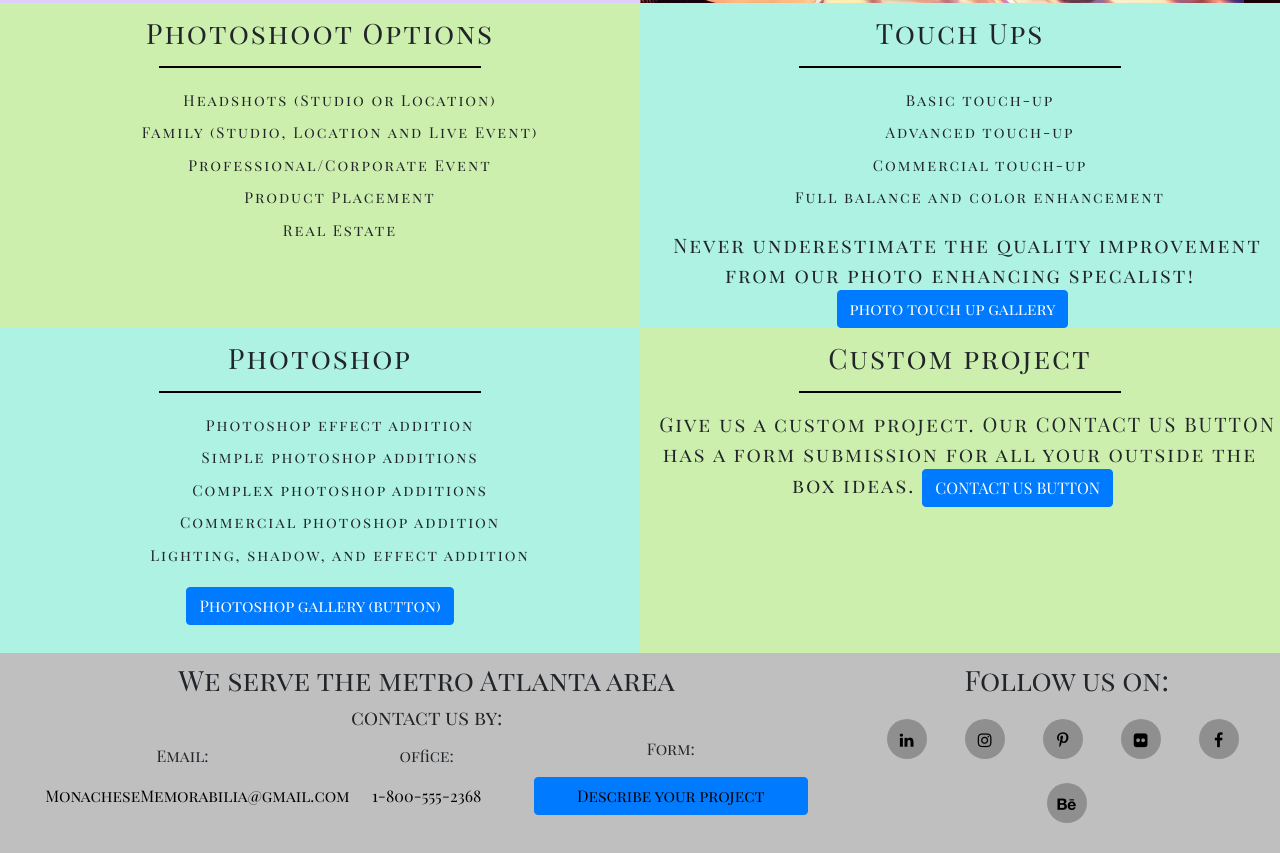
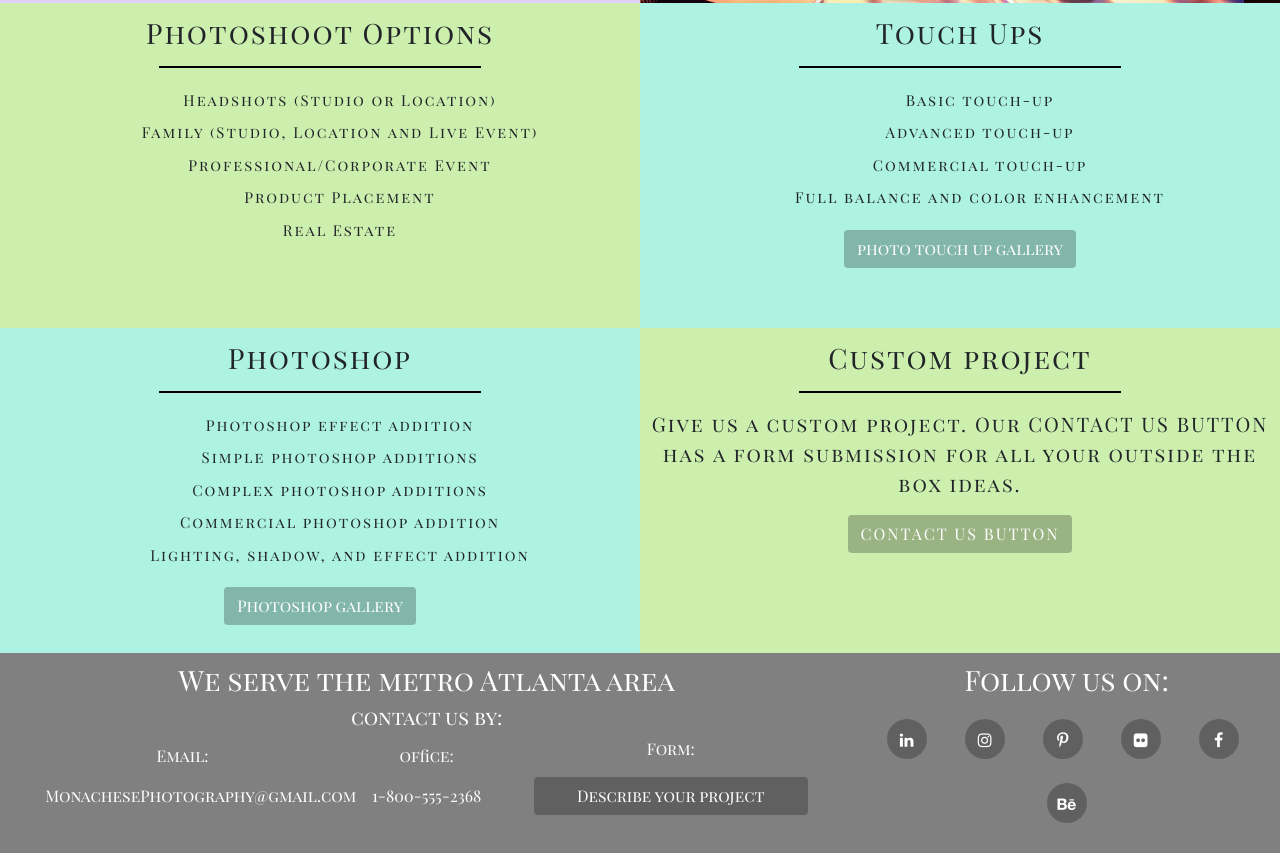
Before and after one commit to Richardaeld/MonaMemorabilia, a plain HTML site: page index.html in a window 1280 px wide. Shown: the part 585-1438 px from the top of the page. Drawn offline with nearby package versions, Linux system fonts and the light colour scheme.

Commit message:
Updated index buttons and footer buttons

```diff
--- a/assets/css/css.css
+++ b/assets/css/css.css
@@ -89,10 +89,12 @@ hr {
 
 
 .footer-color {
+    background-color: #808080;
+    color: #fff;
 
    /* background-color: rgba(126, 81, 231, 0.274); */  /* grey lavander  */
    /* background-color:rgb(250, 222, 225); */
-    background-color: rgba(0,0,0,.25);
+
 }
 
 /*    -------------------------  header               ------------------*/
@@ -127,7 +129,6 @@ hr {
 
 @media (min-width: 1200px) {
     .logo {padding-top: 30px;
-
     }
 
 
@@ -228,17 +229,22 @@ hr {
 
 .footer-contact-text div {
     display: inline-block;
+}
 
+.footer-contact-text {
+    color: #fff;
 }
 
 .footer-contact-text div a {
     display: block;
     text-decoration: none;
-    color: #000;
+    color: #fff;
+
 }
 
 .footer-contact-text div a:hover {
-    color: #fff;
+    font-size: 17px;
+    color: #32ed38;
 }
 
 .footer-social {
@@ -266,17 +272,35 @@ hr {
 }
 
 .footer-social ul li a {   /* change to shutter effect*/
-    color: #000;
+    color: #fff;
     transition-delay: .5s;
 }
 
 .footer-social ul li i:hover {
-    transition-duration: 3s;
+    background-color: #000;
+    transition-duration: 2s;
     transform: rotate(360deg);
-    color: #fff;
+    color: #32ed38;
 }
 
+.custom-button {
+    /*background-color:rgb(236, 149, 50);*/
+    background-color: rgba(0,0,0,.25);
+    color:#fff;
+}
 
+.custom-button:hover {
+
+    background-color: #32ed38;
+    background-color: #000;
+    color: #32ed38;
+    font-size: 17px;
+    font-weight: 600;
+}
+
+.x {
+    width: 100%;
+}
 
 /*
 
--- a/index.html
+++ b/index.html
@@ -169,9 +169,9 @@
 						<li>Commercial touch-up</li>
 						<li>Full balance and color enhancement</li>
 					</ul>
-				<span>	Never underestimate the quality improvement from our photo enhancing specalist!
+			<!--	<p>	Never underestimate the quality improvement from our photo enhancing specalist!</p>-->
 
-                    <button type="button" class="btn btn-primary"> photo touch up gallery</button></span>
+                <span><button type="button" class="btn custom-button"> photo touch up gallery</button></span>
 
 			</div>
 			<div class="col-12 col-md-6 sub-hero-even">
@@ -187,15 +187,15 @@
 					</ul>
 
 
-                <span><button type="button" class="btn btn-primary">Photoshop gallery (button)</button></span>
+                <span><button type="button" class="btn custom-button">Photoshop gallery</button></span>
 
 			</div>
 			<div class="col-12 col-md-6 sub-hero-odd">
                 <h3>Custom project</h3>
                     <hr>
 
-                <span>    Give us a custom project. Our CONTACT US BUTTON has a form submission for all your outside the box ideas.
-<button type="button" class="btn btn-primary">CONTACT US BUTTON</button></span>
+                   <p> Give us a custom project. Our CONTACT US BUTTON has a form submission for all your outside the box ideas. </p>
+                    <span><a href="#" class="btn custom-button" role="button" aria-pressed="true"> CONTACT US BUTTON</a></span>
 
 
 			</div>
@@ -218,9 +218,11 @@
 
                     <div class="col-sm-12 col-lg-5 col-xl-4">
 						<p>Email:</p>
+
 						<a href="mailto:MonachesePhotography@gmail.com">
-							<span>MonacheseMemorabilia@gmail.com</span>
+							<span>MonachesePhotography@gmail.com</span>
 						</a>
+
 					</div>
 
                     <div class="col-sm-12 col-lg-5 col-xl-3">  <!--   This WILL NOT work at 12 width ASK FELIPE!!    -->
@@ -230,9 +232,9 @@
 						</a>
 					</div>
 
-					<div class="col-sm-12 col-lg-6 col-xl-4 footer-form-button">
+					<div class="col-sm-12 col-lg-6 col-xl-4">
 						<p>Form:</p>
-						<a class="btn btn-primary" href="contact.html" role="button">
+						<a class="btn custom-button" href="contact.html" role="button">
 							<span>Describe your project</span>
 						</a>
 					</div>
```
